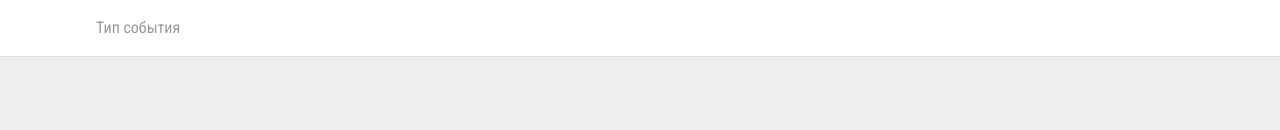
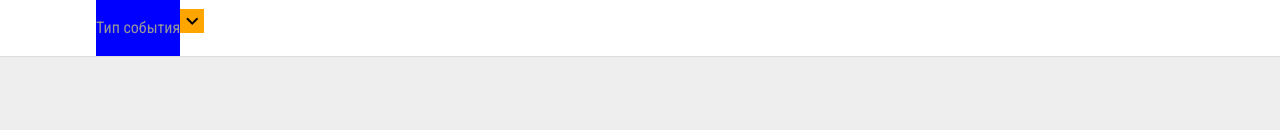
Before and after one commit to DmitriyGordeev/react-web-page, a React (Create React App) app: page / in a window 1280 px wide. Shown: the top 130 px of the page. Built offline with nearby package versions, Linux system fonts and the light colour scheme.

Commit message:
arrow icon

```diff
--- a/src/ActionBar.css
+++ b/src/ActionBar.css
@@ -2,10 +2,18 @@
     width: 85%;
     margin: 0 auto;
     overflow: auto;
+    line-height: 56px;
 }
 
 .dropdown-menu {
     font-family: 'Roboto Condensed', sans-serif;
+    background: blue;
+    display: inline-block;
+}
+
+#top-menu-arrow {
+    display: inline-block;
+    background: orange;
 }
 
 .dropdown-menu > p {
--- a/src/ActionBar.js
+++ b/src/ActionBar.js
@@ -55,6 +55,7 @@ class ActionBar extends React.Component {
                         { this.menuList(this.test_menuJson()) }
                     </ul>
                 </div>
+                <i id="top-menu-arrow" className={"material-icons"} >{"keyboard_arrow_down"}</i>
             </div>
         );
     }
```
